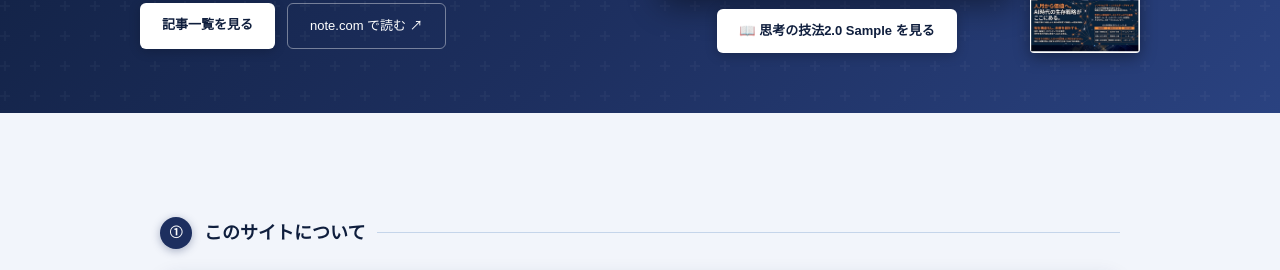
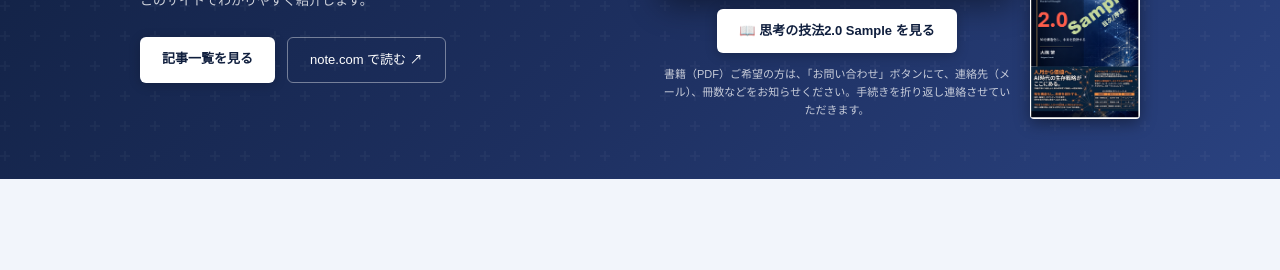
Before and after one commit to otsukishigeru/NoteSite, a website: page ichi_s_otsuki/index.html in a window 1280 px wide. Shown: the part 459-729 px from the top of the page. Drawn offline with Linux system fonts and the light colour scheme.

Commit message:
ichi_s_otsuki: Sampleボタン下に書籍購入案内テキストを追加
Co-Authored-By: Claude Sonnet 4.6 <noreply@anthropic.com>

```diff
--- a/ichi_s_otsuki/css/style.css
+++ b/ichi_s_otsuki/css/style.css
@@ -162,6 +162,10 @@ img { display: block; max-width: 100%; }
   transition: transform .2s, box-shadow .2s;
 }
 .btn-sample:hover { transform: translateY(-2px); box-shadow: 0 5px 18px rgba(0,0,0,.3); }
+.book-inquiry-note {
+  font-size: 11px; color: rgba(255,255,255,.75); line-height: 1.65;
+  max-width: 360px; text-align: center; margin: 0;
+}
 .hero-sample-thumb {
   display: block; flex-shrink: 0;
   border-radius: 4px; overflow: hidden;
--- a/ichi_s_otsuki/index.html
+++ b/ichi_s_otsuki/index.html
@@ -114,6 +114,7 @@
           <a class="btn-sample" href="assets/pdfs/ArtOfThought2_Sample.pdf" target="_blank" rel="noopener">
             📖 思考の技法2.0 Sample を見る
           </a>
+          <p class="book-inquiry-note">書籍（PDF）ご希望の方は、「お問い合わせ」ボタンにて、連絡先（メール）、冊数などをお知らせください。手続きを折り返し連絡させていただきます。</p>
         </div>
         <a class="hero-sample-thumb" href="assets/pdfs/ArtOfThought2_Sample.pdf" target="_blank" rel="noopener">
           <img src="assets/images/Sample_p1_thumb.png" alt="思考の技法2.0 サンプル1ページ目">
```
